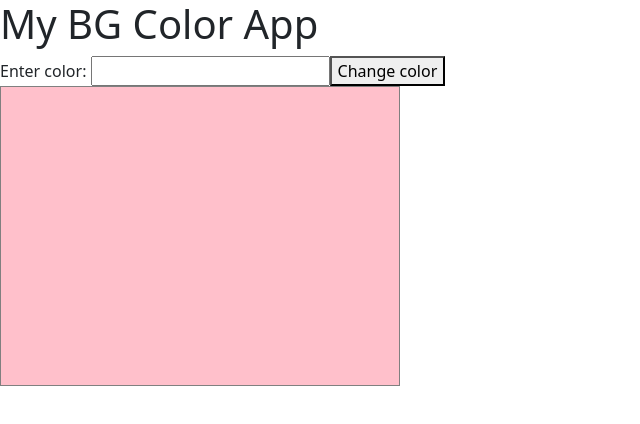
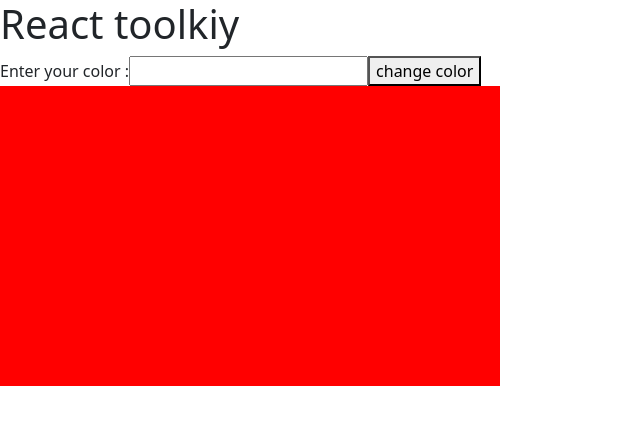
Before and after one commit to vikashsharma0707/React-js, a React (Vite) app in the folder app12pm/: page / in a window 1280 px wide. Shown: the top 424 px of the page, without its empty margins (0-640 px from the left). Built offline with nearby package versions, Linux system fonts and the light colour scheme.

Commit message:
redux toolkit commit

```diff
--- a/app12pm/package.json
+++ b/app12pm/package.json
@@ -10,12 +10,14 @@
     "preview": "vite preview"
   },
   "dependencies": {
+    "@reduxjs/toolkit": "^2.2.6",
     "axios": "^1.7.2",
     "bootstrap": "^5.3.3",
     "react": "^18.2.0",
     "react-bootstrap": "^2.10.3",
     "react-dom": "^18.2.0",
     "react-loader-spinner": "^6.1.6",
+    "react-redux": "^9.1.2",
     "react-router-dom": "^6.24.0"
   },
   "devDependencies": {
--- a/app12pm/src/App.jsx
+++ b/app12pm/src/App.jsx
@@ -1,4 +1,96 @@
-import  { useContext, useState } from 'react';
+import { useState } from "react";
+import { useDispatch, useSelector } from "react-redux";
+import { changeColor } from "./Colorslice";
+
+
+
+const App=()=>{
+
+  const myclr= useSelector((state)=>state.mycolor.bgcolor);
+  const mydis =useDispatch();
+  const [clr,setClr] =useState("");
+
+  return(
+    <>
+      <h1> React toolkiy</h1>
+      Enter your color :<input type="text" value={clr} onChange={(e)=>{setClr(e.target.value)}}/>
+      <button  onClick={()=>{mydis(changeColor(clr))}}>change color</button>
+      <div style={{width:"500px",height:"300px",backgroundColor:myclr}}>
+
+      </div>
+
+    </>
+  )
+}
+export default App;
+
+
+
+
+
+
+
+
+
+
+
+
+
+
+
+
+
+
+
+
+
+
+/*import { useDispatch, useSelector } from "react-redux";
+import { mydec, myinc } from "./Counterslice";
+
+
+const App=()=>{
+  const Counter =useSelector((state)=>state.mycounter.cnt);
+  const mydis=useDispatch();
+  return(
+    <>
+    <h1>my counter </h1>
+    <button  onClick={()=>{mydis(myinc())}}>increment</button>
+    <h1>{Counter}</h1>
+    <button  onClick={()=>{mydis(mydec())}}>decreemtent</button>
+    </>
+  )
+}
+
+export default App;*/
+
+
+
+
+
+
+
+
+
+
+
+
+
+
+
+
+
+
+
+
+
+
+
+
+
+
+
+/*import  { useContext, useState } from 'react';
 import { mybgCcontext } from './Ccolor';
 
 
@@ -16,7 +108,7 @@ const App = () => {
   );
 };
 
-export default App;
+export default App;*/
 
 
 
--- /dev/null
+++ b/app12pm/src/Colorslice.jsx
@@ -0,0 +1,18 @@
+import { createSlice } from "@reduxjs/toolkit";
+
+const Colorslice= createSlice({
+   name: "mycolor",
+   initialState:{
+    bgcolor:"red"
+   },
+
+   reducers:{
+    changeColor:(state,actions)=>{
+        state.bgcolor=actions.payload;
+    }
+   }
+
+})
+
+export default Colorslice.reducer
+export const {changeColor} =Colorslice.actions
--- /dev/null
+++ b/app12pm/src/Counterslice.jsx
@@ -0,0 +1,26 @@
+import { createSlice } from "@reduxjs/toolkit";
+
+
+
+const Counterslice=createSlice({
+
+  name:"mycounter",
+  initialState:{
+    cnt:0
+  },
+
+  reducers:{
+    myinc:(state)=>{
+        state.cnt=state.cnt+1;
+    },
+
+    mydec:(state)=>{
+      state.cnt=state.cnt-1;
+    }
+  }
+
+
+})
+
+export default Counterslice.reducer;
+export const{myinc,mydec}=Counterslice.actions;
--- a/app12pm/src/main.jsx
+++ b/app12pm/src/main.jsx
@@ -6,12 +6,14 @@ import 'bootstrap/dist/css/bootstrap.min.css'
 // import "./Index.css"
 // import "./File.css"
 
-import Ccolor from './Ccolor.jsx'
+//import Ccolor from './Ccolor.jsx'
+import store from './store.jsx'
+import { Provider } from 'react-redux'
 
 ReactDOM.createRoot(document.getElementById('root')).render(
-  <Ccolor>
-    <App/>
-  </Ccolor>
+  <Provider store={store}>
+         <App/>
+  </Provider>
 
 
 )
--- /dev/null
+++ b/app12pm/src/store.jsx
@@ -0,0 +1,11 @@
+import { configureStore } from "@reduxjs/toolkit";
+import myreducer from "./Colorslice"
+
+const store=configureStore({
+    reducer:{
+           mycolor:myreducer,
+    }
+
+})
+
+export default store;
```
Also changed, not shown: 1 other file (tests, documents, lock files or other folders).
